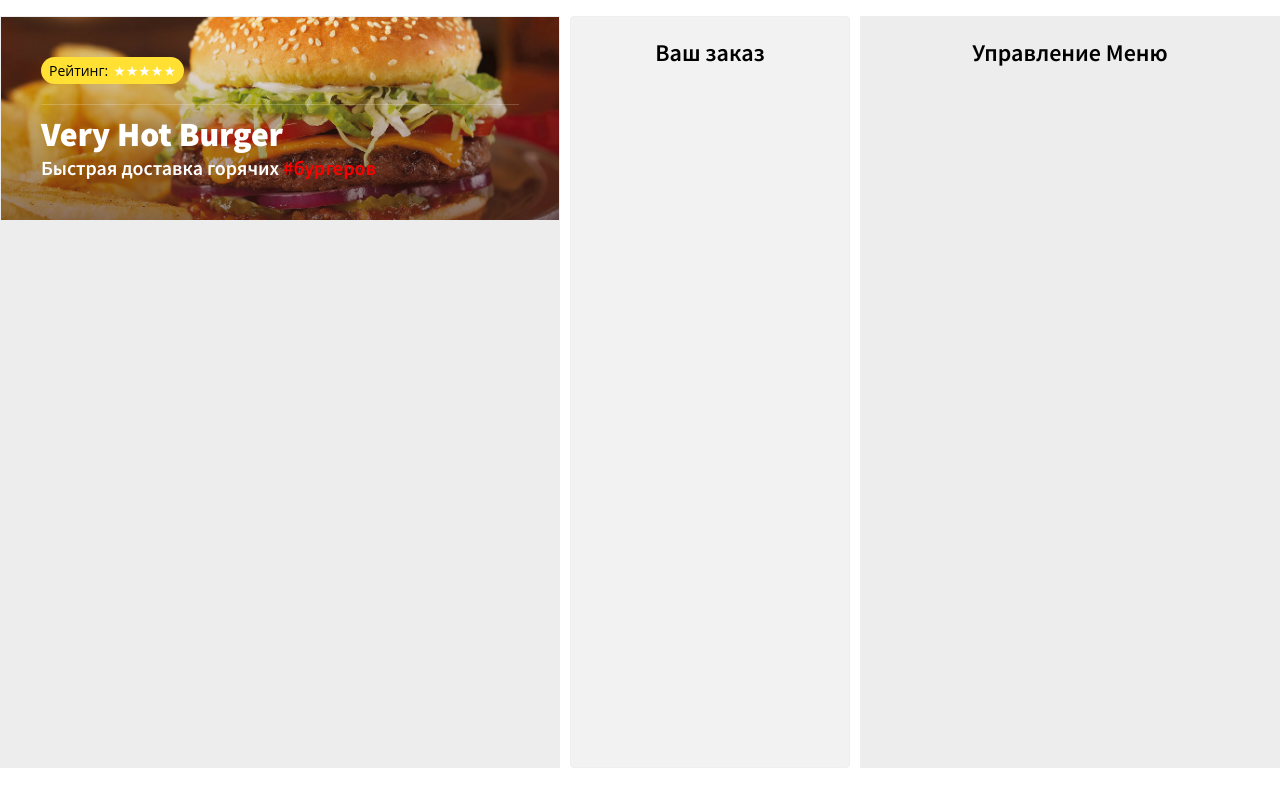
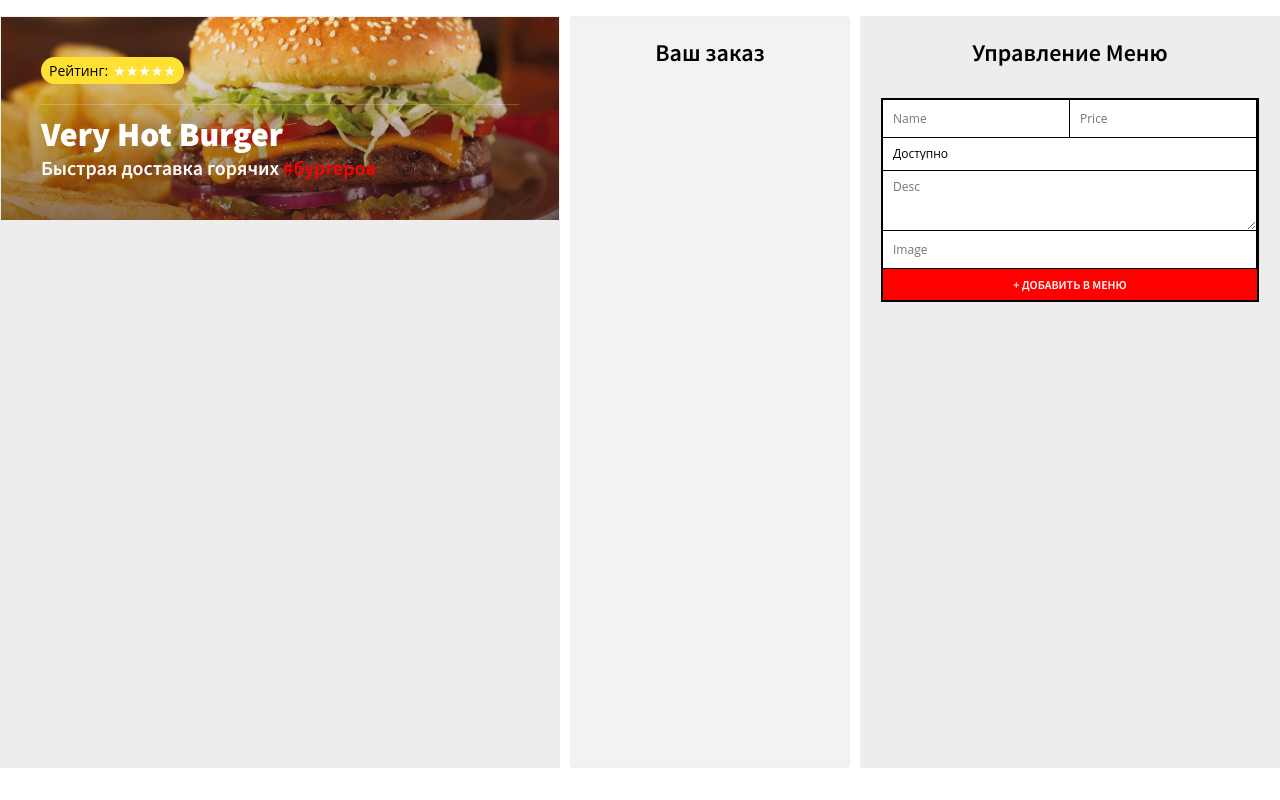
Before and after one commit to zeka2021/hot-burgers, a React (Create React App) app: page /restaurant/1 in a window 1280 px wide. Built offline with nearby package versions, Linux system fonts and the light colour scheme.

Commit message:
add Form to State in App

```diff
--- /dev/null
+++ b/src/components/AddBurgerForm.js
@@ -0,0 +1,43 @@
+import React from "react";
+
+
+class AddBurgerForm extends React.Component {
+    nameRef = React.createRef();
+    priceRef = React.createRef();
+    statusRef = React.createRef();
+    descRef = React.createRef();
+    imageRef = React.createRef();
+
+    createBurger = event => {
+        event.preventDefault();
+
+        const burger = {
+            name: this.nameRef.current.value,
+            price: parseFloat(this.priceRef.current.value),
+            status: this.statusRef.current.value,
+            desc: this.descRef.current.value,
+            image: this.imageRef.current.value,
+        }
+        this.props.addBurger(burger);
+        event.currentTarget.reset();
+    };
+    render() {
+        return (
+            <form className='burger-edit'onSubmit={this.createBurger} >
+                <input ref={this.nameRef} name='name' type='text' placeholder='Name' autoComplet='off' />
+                <input ref={this.priceRef} name='price' type='text' placeholder='Price' autoComplet='off' />
+                <select ref={this.statusRef} name='status' className='status'>
+                    <option value='available'>Доступно</option>
+                    <option value='unavailable'>Убрать из меню</option>
+                </select>
+                <textarea ref={this.descRef} name='desk' placeholder='Desc'  />
+                <input ref={this.imageRef}name='image' type='text' placeholder='Image' autoComplet='off' />
+                <button type='submit'>+ Добавить в Меню</button>
+
+
+            </form>
+        );
+
+    }
+}
+export default AddBurgerForm;
--- a/src/components/App.js
+++ b/src/components/App.js
@@ -4,6 +4,17 @@ import Order from './Order';
 import MenuAdmin from "./MenuAdmin";
 
 class App extends React.Component {
+    state = {
+        burgers: {},
+        order: {}
+    }
+    addBurger = burger => {
+        console.log(burger);
+        const burgers = { ...this.state.burgers };
+        burgers[`burger${Date.now()}`] = burger;
+        this.setState({ burgers });
+
+    }
     render() {
         return (
             <div className='burger-paradise'>
@@ -11,7 +22,7 @@ class App extends React.Component {
                     <Header title="Very Hot Burger" amount={10} hot={true}/>
                 </div>
                  <Order />
-                    <MenuAdmin/>
+                    <MenuAdmin addBurger={this.addBurger} />
             </div>
         );
 
--- a/src/components/MenuAdmin.js
+++ b/src/components/MenuAdmin.js
@@ -1,11 +1,13 @@
 import React from "react";
+import AddBurgerForm from './AddBurgerForm';
 
 
 class MenuAdmin extends React.Component {
     render() {
         return (
             <div className='menu-admin'>
-               <h2>Управление Меню</h2>
+                <h2>Управление Меню</h2>
+                <AddBurgerForm addBurger={this.props.addBurger} />
             </div>
         );
 
```
